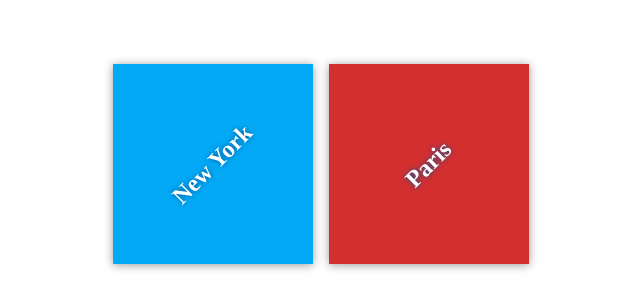
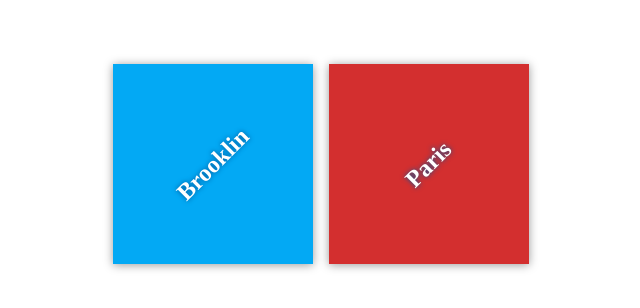
Before and after one commit to kanlak/my-travel-plans, a plain HTML site: page index.html in a window 1280 px wide. Shown: the part 236-544 px from the top of the page, 319-959 px from the left. Drawn offline with Linux system fonts and the light colour scheme.

Commit message:
Third Commit

```diff
--- a/index.html
+++ b/index.html
@@ -11,7 +11,7 @@
     <div class="container">
         <div class="destination-container">
             <div class="destination" id="florida">
-                <h2>New York</h2>
+                <h2>Brooklin</h2>
             </div>
 
             <div class="destination" id="paris">
```
